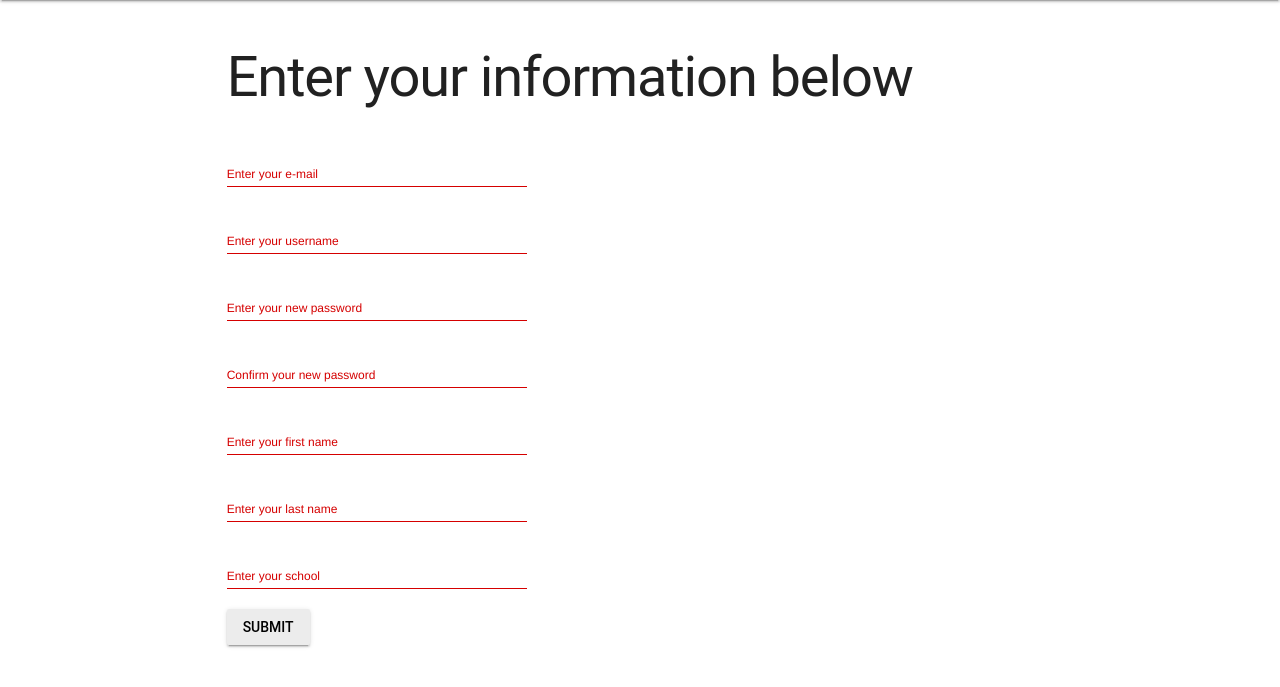
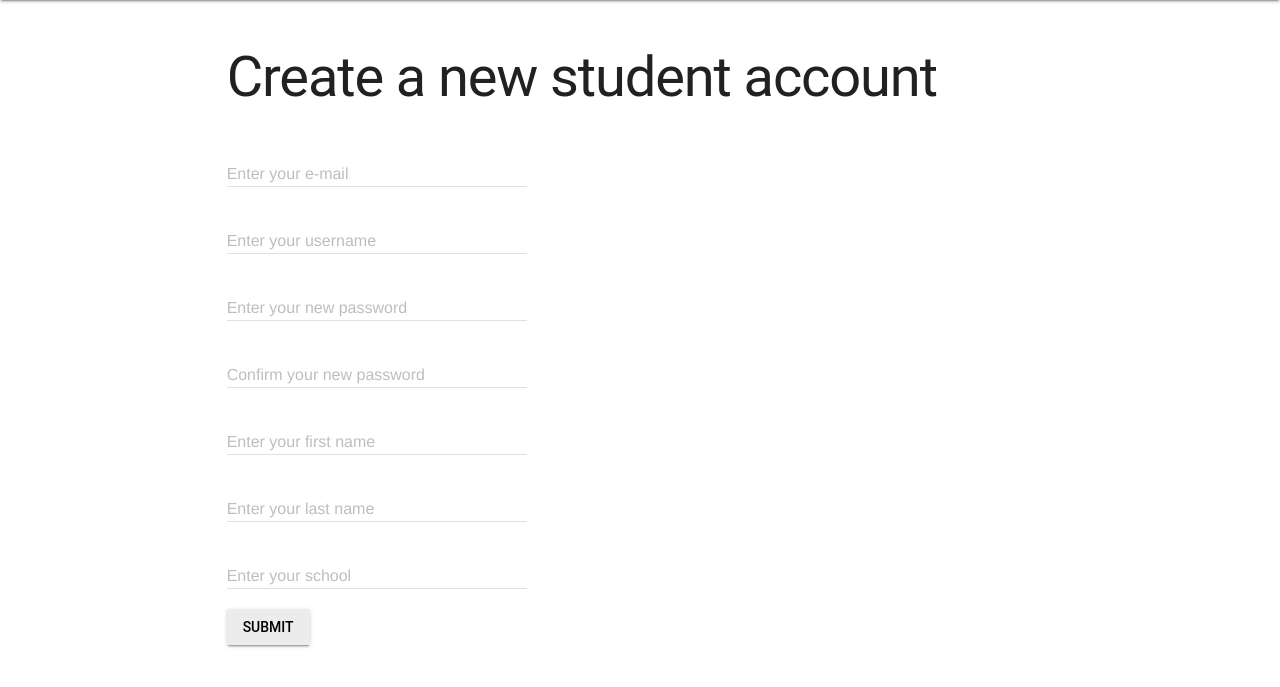
Before and after one commit to nathan78906/InternHub, a Django app: page /hub/ in a window 1280 px wide. Shown: the part 64-751 px from the top of the page. Run offline with Django 3.2, Linux system fonts and the light colour scheme; some libraries are stand-ins or nearby versions.

Commit message:
adding log in and log out functionality and improving register

```diff
--- a/internHub/hub/models.py
+++ b/internHub/hub/models.py
@@ -45,6 +45,7 @@ class Documents(models.Model):
     resume = models.FileField(upload_to='resumes/')
     cover_letter = models.FileField(upload_to='cover_letters/', blank=True, null=True)
     uploaded_at = models.DateTimeField(auto_now_add=True)
+    user = models.ForeignKey(User, on_delete=models.CASCADE, default=None)
 
     #@python_2_unicode_compatible
     def __str__(self):
--- a/internHub/hub/templates/hub/register.html
+++ b/internHub/hub/templates/hub/register.html
@@ -3,14 +3,16 @@
 {% block title %}Student Register{% endblock %}
 
 {% block middle_content %}
-	<h1>Enter your information below</h1>
+<!--<script src="https://ajax.googleapis.com/ajax/libs/jquery/2.1.1/jquery.min.js"></script>-->
+	<h1>Create a new student account</h1>
 		<!-- Textfield with Floating Label -->
 
-	<form action="{% url 'register_student' %}" name="register-form" method="post">
+	<form action="{% url 'register_student' %}" name="register-form" method="post" id="register">
 		{% csrf_token %}
 	  <div class="mdl-textfield mdl-js-textfield mdl-textfield--floating-label">
-	    <input class="mdl-textfield__input" type="text" id="e-mail" required name="email">
+	    <input class="mdl-textfield__input" type="email" id="e-mail" required name="email">
 	    <label class="mdl-textfield__label" for="e-mail">Enter your e-mail</label>
+			<span class="mdl-textfield__error"> Please enter a valid email address</span>
 	  </div>
 	  <br>
 	  <div class="mdl-textfield mdl-js-textfield mdl-textfield--floating-label">
@@ -19,13 +21,14 @@
 	  </div>
 	  <br>
 	  <div class="mdl-textfield mdl-js-textfield mdl-textfield--floating-label">
-	    <input class="mdl-textfield__input" type="password" id="password" required name="password">
+	    <input class="mdl-textfield__input" type="password" id="password" required name="password" onKeyUp='checkPassword();'>
 	    <label class="mdl-textfield__label" for="password">Enter your new password</label>
 	  </div>
 	  <br>
 	  <div class="mdl-textfield mdl-js-textfield mdl-textfield--floating-label">
-	    <input class="mdl-textfield__input" type="password" id="re-password" required name="password">
-	    <label class="mdl-textfield__label" for="re-password">Confirm your new password</label>
+	    <input class="mdl-textfield__input" type="password" id="confirm-password" required name="password" onKeyUp='checkPassword();'>
+	    <label class="mdl-textfield__label" for="confirm-password">Confirm your new password</label>
+			<span id="password-error>"></span>
 	  </div>
 	  <br>
 	  <div class="mdl-textfield mdl-js-textfield mdl-textfield--floating-label">
@@ -55,10 +58,45 @@
 	<script>
 	// TODO: Implement this function to check for when the user enters an email and hits 'submit'
 	function checkEmail() {
-    		var str = "c@mail.co";
-    		var n = str.search(/^(([^<>()[\]\\.,;:\s@\"]+(\.[^<>()[\]\\.,;:\s@\"]+)*)|(\".+\"))@((\[[0-9]{1,3}\.[0-9]{1,3}\.[0-9]{1,3}\.[0-9]{1,3}\])|(([a-zA-Z\-0-9]+\.)+[a-zA-Z]{2,}))$/);
-    		document.getElementById("demo").innerHTML = n;
-		}
+		var str = "c@mail.co";
+		var n = str.search(/^(([^<>()[\]\\.,;:\s@\"]+(\.[^<>()[\]\\.,;:\s@\"]+)*)|(\".+\"))@((\[[0-9]{1,3}\.[0-9]{1,3}\.[0-9]{1,3}\.[0-9]{1,3}\])|(([a-zA-Z\-0-9]+\.)+[a-zA-Z]{2,}))$/);
+		document.getElementById("demo").innerHTML = n;
+	}
+
+	// document.onready = function () {
+	// 	document.querySelectorAll("input[data-required]").forEach(function (e) {
+	// 		e.required = true;
+	// 	});
+	// };
+
+	var checkPassword = function() {
+  if (document.getElementById('password').value ===
+    document.getElementById('confirm-password').value) {
+    //document.getElementById('password-message').style.color = 'green';
+    //document.getElementById('password-message').innerHTML = 'matching';
+  } else {
+    //document.getElementById('password-message').style.color = 'red';
+    document.getElementById('password-message').innerHTML = 'Passwords do not match';
+  }
+}
+
+	//  push it to array and remove required attribute
+	let requiredComponents = document.querySelectorAll("[required]");
+	requiredComponents.forEach(function(e){
+		e.removeAttribute('required');
+	})
+	// when submit button click, add required attribute back
+	document.getElementById("submit").addEventListener("click", function(){
+		requiredComponents.forEach(function(e){
+			e.setAttribute('required', true)
+		})
+	});
+	// also when form submit event
+	document.getElementById("register").addEventListener("submit", function(){
+		requiredComponents.forEach(function(e){
+			e.setAttribute('required', true)
+		})
+	});
 
 	</script>
 
--- a/internHub/hub/views.py
+++ b/internHub/hub/views.py
@@ -4,6 +4,7 @@ from __future__ import unicode_literals
 from django.shortcuts import render, redirect
 from django.http import HttpResponse
 from django.contrib.auth.models import User
+from django.contrib.auth import authenticate, login, logout, get_user
 from django.conf import settings
 from django.core.files.storage import FileSystemStorage
 
@@ -81,12 +82,14 @@ def register_student(request):
 
 def model_form_upload(request, job_id):
     job = Job.objects.get(id=job_id)
+    user = request.user
     if request.method == 'POST':
         form = DocumentForm(request.POST, request.FILES)
 
         if form.is_valid():
             application = form.save(commit=False)
             application.job = job
+            application.user = user
             application.save()
             form.save_m2m()
             return redirect('job_view', job_id)
@@ -95,4 +98,24 @@ def model_form_upload(request, job_id):
     return render(request, 'hub/apply.html', {
         'form': form,
         'job': job,
+        'user': user
     })
+
+def my_login(request):
+    username = request.POST['username']
+    password = request.POST['password']
+    user = authenticate(username=username, password=password)
+    if user is not None:
+        login(request, user)
+
+        job_list = Job.objects.all().order_by('deadline')
+        context = {
+            'job_list': job_list,
+        }
+        return render(request, 'hub/index.html', context)
+    else:
+        return HttpResponse("Log in failed. Invalid credentials")
+
+def logout_view(request):
+    logout(request)
+    # Redirect to a home page here.
```
